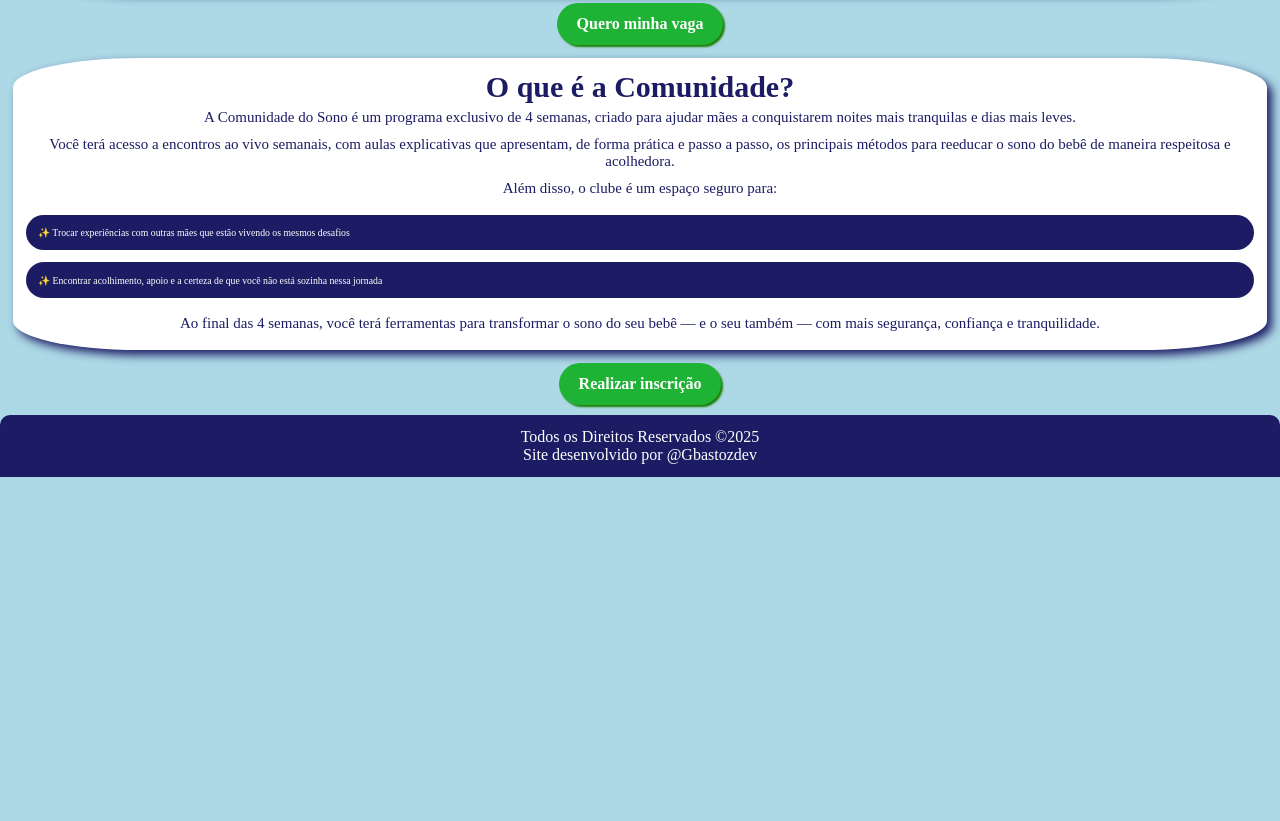
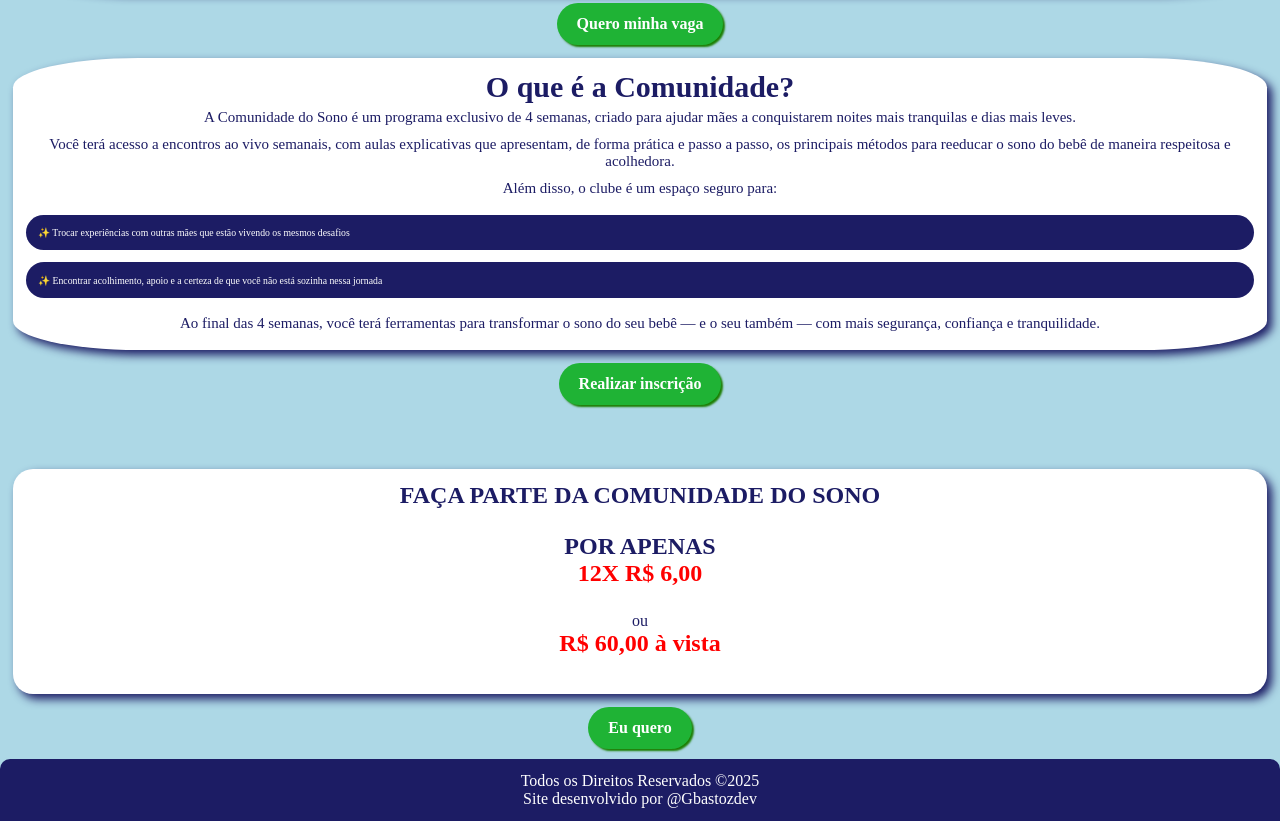
Before and after one commit to GBastozdev/comunidade-do-sono, a plain HTML site: page index.html in a window 1280 px wide. Shown: the part 1450-2271 px from the top of the page. Before the commit the page ends 1927 px from the top, so only its background shows below. Drawn offline with Linux system fonts and the light colour scheme.

Commit message:
att_final

```diff
--- a/index.html
+++ b/index.html
@@ -73,7 +73,21 @@
           <a href="https://docs.google.com/forms/d/e/1FAIpQLSfT1haejebMPyNOWFrymlvI0KGroKss-xKr3BXK996yj9nyZg/viewform">Realizar inscrição</a>
     </section>
 
+
+
 </body>
+
+<section>
+    <div id="Valor">
+        <h2> FAÇA PARTE DA COMUNIDADE DO SONO</h2>
+        <h1>POR APENAS</h1>
+        <h2><strong>12X R$ 6,00</strong></h2>
+        <P>ou</P>
+        <h2> <strong>R$ 60,00 à vista</strong></h2>
+    </div>
+</section>
+<a href="https://docs.google.com/forms/d/e/1FAIpQLSfT1haejebMPyNOWFrymlvI0KGroKss-xKr3BXK996yj9nyZg/viewform">Eu quero</a>
+
 <footer>
 <p>
     Todos os Direitos Reservados ©2025 <br>
--- a/style.css
+++ b/style.css
@@ -65,7 +65,7 @@ body{
 }
 
 #paraqueme li{
-    font-size: ;
+    font-size: 100%;
     margin: 1%;
     padding: 1%;
     background-color: rgb(28, 28, 100);
@@ -96,7 +96,6 @@ body{
 #paraquemnaoe ul{
     list-style: none;
     padding-left: 0;
-    font-size: 75%;
     text-align: left;
     line-height: 20px;
     color: rgb(57, 62, 94);
@@ -106,6 +105,7 @@ body{
 #paraquemnaoe li{
     margin: 1%;
     padding: 1%;
+    font-size: 75%;
 
 }
 
@@ -171,6 +171,23 @@ a:hover{
 
 }
 
+
+#Valor{
+    color: rgb(28, 28, 100);;
+    text-align: center;
+    background-color: white;
+    margin: 5% 1% 1%;
+    border-radius: 20px;
+    padding: 1%;
+    box-shadow: 5px 5px 10px rgb(28, 28, 100);
+}
+
+#Valor h2{
+    margin-bottom: 2%;
+}
+#Valor strong{
+    color: red;
+}
 footer{
     color: white;
     background-color:  rgb(28, 28, 100);
```
